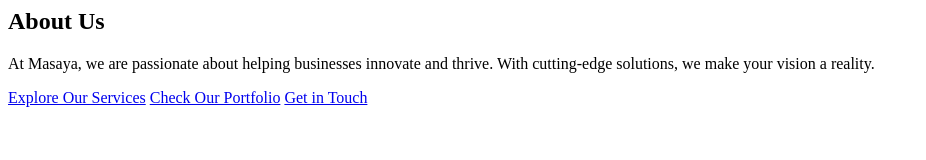
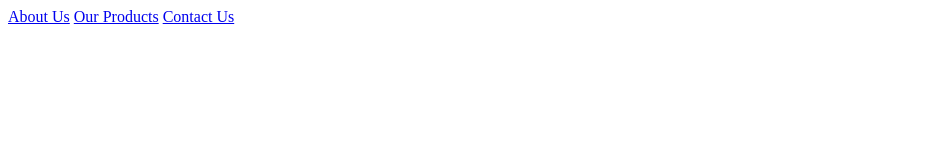
Before and after one commit to Meenakshi0303/Masaya, a plain HTML site: page index.html in a window 1280 px wide. Shown: the whole page, without its empty margins (0-926 px from the left). Drawn offline with Linux system fonts and the light colour scheme.

Commit message:
Update index.html

```diff
--- a/index.html
+++ b/index.html
@@ -1,10 +1,3 @@
-<section id="about" class="about-section">
-  <div class="container">
-    <h2>About Us</h2>
-    <p>At Masaya, we are passionate about helping businesses innovate and thrive. With cutting-edge solutions, we make your vision a reality.</p>
-    <!-- Call to action buttons to other sections -->
-    <a href="#services" class="cta-button">Explore Our Services</a>
-    <a href="#portfolio" class="cta-button">Check Our Portfolio</a>
-    <a href="#contact" class="cta-button">Get in Touch</a>
-  </div>
-</section>
+<a href="about.html">About Us</a>
+<a href="products.html">Our Products</a>
+<a href="contact.html">Contact Us</a>
```
